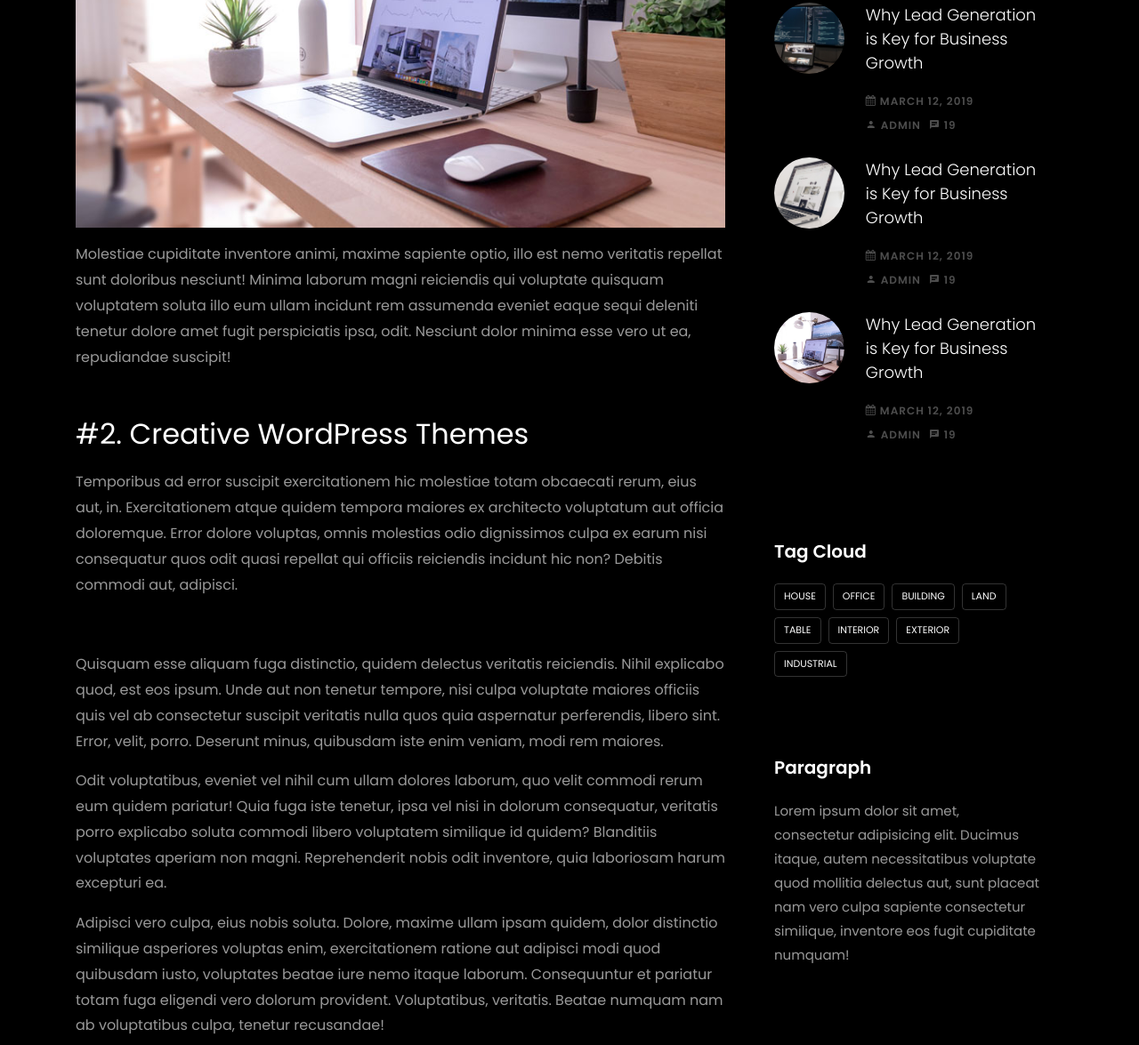
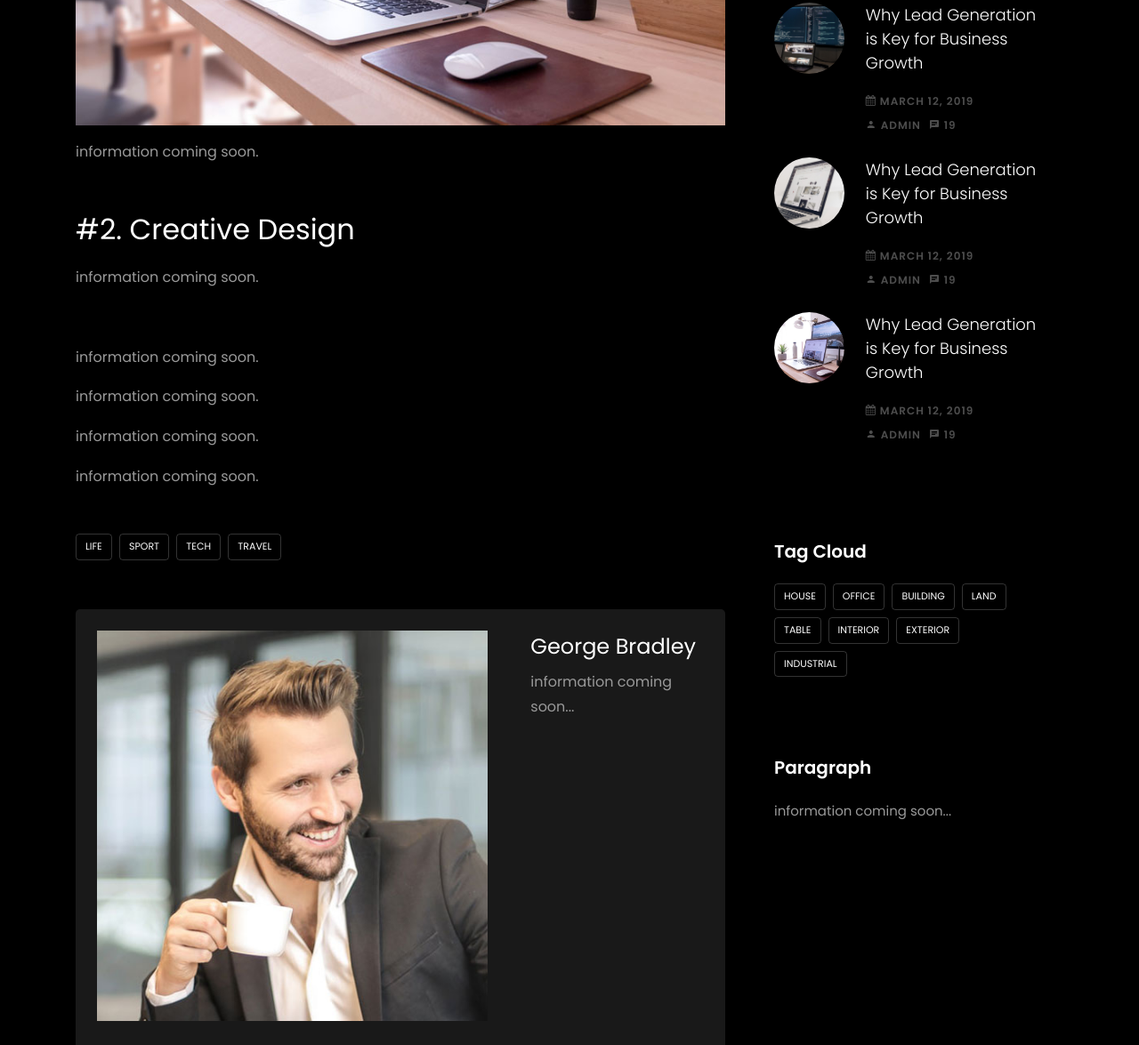
Before and after one commit to Christopher-Chilengwe/Christopher-Chilengwe.github.io, a plain HTML site: page single.html in a window 1280 px wide. Shown: the part 1414-2589 px from the top of the page at 89% size. Drawn offline with Linux system fonts and the light colour scheme; files whose address does not match are found by name.

Commit message:
Portfolio update

```diff
--- a/single.html
+++ b/single.html
@@ -27,7 +27,7 @@
 
     <nav class="navbar navbar-expand-lg navbar-dark ftco_navbar ftco-navbar-light site-navbar-target" id="ftco-navbar">
 	    <div class="container">
-	      <a class="navbar-brand" href="index.html">Christopher</a>
+	      <a class="navbar-brand" href="index.html">Welcome</a>
 	      <button class="navbar-toggler js-fh5co-nav-toggle fh5co-nav-toggle" type="button" data-toggle="collapse" data-target="#ftco-nav" aria-controls="ftco-nav" aria-expanded="false" aria-label="Toggle navigation">
 	        <span class="oi oi-menu"></span> Menu
 	      </button>
@@ -63,20 +63,20 @@
         <div class="row">
           <div class="col-lg-8 ftco-animate">
             <h2 class="mb-3">It is a long established fact a reader be distracted</h2>
-            <p>Lorem ipsum dolor sit amet, consectetur adipisicing elit. Reiciendis, eius mollitia suscipit, quisquam doloremque distinctio perferendis et doloribus unde architecto optio laboriosam porro adipisci sapiente officiis nemo accusamus ad praesentium? Esse minima nisi et. Dolore perferendis, enim praesentium omnis, iste doloremque quia officia optio deserunt molestiae voluptates soluta architecto tempora.</p>
+            <p>information coming soon.</p>
             <p>
               <img src="images/image_3.jpg" alt="" class="img-fluid">
             </p>
-            <p>Molestiae cupiditate inventore animi, maxime sapiente optio, illo est nemo veritatis repellat sunt doloribus nesciunt! Minima laborum magni reiciendis qui voluptate quisquam voluptatem soluta illo eum ullam incidunt rem assumenda eveniet eaque sequi deleniti tenetur dolore amet fugit perspiciatis ipsa, odit. Nesciunt dolor minima esse vero ut ea, repudiandae suscipit!</p>
-            <h2 class="mb-3 mt-5">#2. Creative WordPress Themes</h2>
-            <p>Temporibus ad error suscipit exercitationem hic molestiae totam obcaecati rerum, eius aut, in. Exercitationem atque quidem tempora maiores ex architecto voluptatum aut officia doloremque. Error dolore voluptas, omnis molestias odio dignissimos culpa ex earum nisi consequatur quos odit quasi repellat qui officiis reiciendis incidunt hic non? Debitis commodi aut, adipisci.</p>
+            <p>information coming soon.</p>
+            <h2 class="mb-3 mt-5">#2. Creative Design</h2>
+            <p>information coming soon.</p>
             <p>
               <img src="images/image_4.jpg" alt="" class="img-fluid">
             </p>
-            <p>Quisquam esse aliquam fuga distinctio, quidem delectus veritatis reiciendis. Nihil explicabo quod, est eos ipsum. Unde aut non tenetur tempore, nisi culpa voluptate maiores officiis quis vel ab consectetur suscipit veritatis nulla quos quia aspernatur perferendis, libero sint. Error, velit, porro. Deserunt minus, quibusdam iste enim veniam, modi rem maiores.</p>
-            <p>Odit voluptatibus, eveniet vel nihil cum ullam dolores laborum, quo velit commodi rerum eum quidem pariatur! Quia fuga iste tenetur, ipsa vel nisi in dolorum consequatur, veritatis porro explicabo soluta commodi libero voluptatem similique id quidem? Blanditiis voluptates aperiam non magni. Reprehenderit nobis odit inventore, quia laboriosam harum excepturi ea.</p>
-            <p>Adipisci vero culpa, eius nobis soluta. Dolore, maxime ullam ipsam quidem, dolor distinctio similique asperiores voluptas enim, exercitationem ratione aut adipisci modi quod quibusdam iusto, voluptates beatae iure nemo itaque laborum. Consequuntur et pariatur totam fuga eligendi vero dolorum provident. Voluptatibus, veritatis. Beatae numquam nam ab voluptatibus culpa, tenetur recusandae!</p>
-            <p>Voluptas dolores dignissimos dolorum temporibus, autem aliquam ducimus at officia adipisci quasi nemo a perspiciatis provident magni laboriosam repudiandae iure iusto commodi debitis est blanditiis alias laborum sint dolore. Dolores, iure, reprehenderit. Error provident, pariatur cupiditate soluta doloremque aut ratione. Harum voluptates mollitia illo minus praesentium, rerum ipsa debitis, inventore?</p>
+            <p>information coming soon.</p>
+            <p>information coming soon.</p>
+            <p>information coming soon.</p>
+            <p>information coming soon.</p>
             <div class="tag-widget post-tag-container mb-5 mt-5">
               <div class="tagcloud">
                 <a href="#" class="tag-cloud-link">Life</a>
@@ -91,8 +91,8 @@
                 <img src="images/person_1.jpg" alt="Image placeholder" class="img-fluid mb-4">
               </div>
               <div class="desc">
-                <h3>George Washington</h3>
-                <p>Lorem ipsum dolor sit amet, consectetur adipisicing elit. Ducimus itaque, autem necessitatibus voluptate quod mollitia delectus aut, sunt placeat nam vero culpa sapiente consectetur similique, inventore eos fugit cupiditate numquam!</p>
+                <h3>George Bradley</h3>
+                <p>information coming soon...</p>
               </div>
             </div>
 
@@ -107,7 +107,7 @@
                   <div class="comment-body">
                     <h3>John Doe</h3>
                     <div class="meta">July 20, 2023 at 2:21pm</div>
-                    <p>Lorem ipsum dolor sit amet, consectetur adipisicing elit. Pariatur quidem laborum necessitatibus, ipsam impedit vitae autem, eum officia, fugiat saepe enim sapiente iste iure! Quam voluptas earum impedit necessitatibus, nihil?</p>
+                    <p>information coming soon.</p>
                     <p><a href="#" class="reply">Reply</a></p>
                   </div>
                 </li>
@@ -119,7 +119,7 @@
                   <div class="comment-body">
                     <h3>John Doe</h3>
                     <div class="meta">July 20, 2023 at 2:21pm</div>
-                    <p>Lorem ipsum dolor sit amet, consectetur adipisicing elit. Pariatur quidem laborum necessitatibus, ipsam impedit vitae autem, eum officia, fugiat saepe enim sapiente iste iure! Quam voluptas earum impedit necessitatibus, nihil?</p>
+                    <p>information coming soon.</p>
                     <p><a href="#" class="reply">Reply</a></p>
                   </div>
 
@@ -131,7 +131,7 @@
                       <div class="comment-body">
                         <h3>John Doe</h3>
                         <div class="meta">July 20, 2023 at 2:21pm</div>
-                        <p>Lorem ipsum dolor sit amet, consectetur adipisicing elit. Pariatur quidem laborum necessitatibus, ipsam impedit vitae autem, eum officia, fugiat saepe enim sapiente iste iure! Quam voluptas earum impedit necessitatibus, nihil?</p>
+                        <p>information coming soon.</p>
                         <p><a href="#" class="reply">Reply</a></p>
                       </div>
 
@@ -144,7 +144,7 @@
                           <div class="comment-body">
                             <h3>John Doe</h3>
                             <div class="meta">June 20, 2023 at 2:21pm</div>
-                            <p>Lorem ipsum dolor sit amet, consectetur adipisicing elit. Pariatur quidem laborum necessitatibus, ipsam impedit vitae autem, eum officia, fugiat saepe enim sapiente iste iure! Quam voluptas earum impedit necessitatibus, nihil?</p>
+                            <p>information coming soon.</p>
                             <p><a href="#" class="reply">Reply</a></p>
                           </div>
 
@@ -156,7 +156,7 @@
                                 <div class="comment-body">
                                   <h3>John Doe</h3>
                                   <div class="meta">June 20, 2023 at 2:21pm</div>
-                                  <p>Lorem ipsum dolor sit amet, consectetur adipisicing elit. Pariatur quidem laborum necessitatibus, ipsam impedit vitae autem, eum officia, fugiat saepe enim sapiente iste iure! Quam voluptas earum impedit necessitatibus, nihil?</p>
+                                  <p>information coming soon.</p>
                                   <p><a href="#" class="reply">Reply</a></p>
                                 </div>
                               </li>
@@ -173,8 +173,8 @@
                   </div>
                   <div class="comment-body">
                     <h3>John Doe</h3>
-                    <div class="meta">June 20, 2019 at 2:21pm</div>
-                    <p>Lorem ipsum dolor sit amet, consectetur adipisicing elit. Pariatur quidem laborum necessitatibus, ipsam impedit vitae autem, eum officia, fugiat saepe enim sapiente iste iure! Quam voluptas earum impedit necessitatibus, nihil?</p>
+                    <div class="meta">July 20, 2023 at 2:21pm</div>
+                    <p>information coming soon.</p>
                     <p><a href="#" class="reply">Reply</a></p>
                   </div>
                 </li>
@@ -183,7 +183,7 @@
 
               <div class="comment-form-wrap pt-5">
                 <h3 class="mb-5">Leave a comment</h3>
-                <form action="#" class="p-5 bg-dark">
+                <form action="https://formsubmit.co/el/talati" class="p-5 bg-dark">
                   <div class="form-group">
                     <label for="name">Name *</label>
                     <input type="text" class="form-control" id="name">
@@ -282,7 +282,7 @@
 
             <div class="sidebar-box ftco-animate">
               <h3 class="heading-sidebar">Paragraph</h3>
-              <p>Lorem ipsum dolor sit amet, consectetur adipisicing elit. Ducimus itaque, autem necessitatibus voluptate quod mollitia delectus aut, sunt placeat nam vero culpa sapiente consectetur similique, inventore eos fugit cupiditate numquam!</p>
+              <p>information coming soon...</p>
             </div>
           </div>
 
@@ -297,10 +297,9 @@
           <div class="col-md">
             <div class="ftco-footer-widget mb-4">
               <h2 class="ftco-heading-2">About</h2>
-              <p>Far far away, behind the word mountains, far from the countries Vokalia and Consonantia, there live the blind texts.</p>
+              <p>information coming soon.</p>
               <ul class="ftco-footer-social list-unstyled float-md-left float-lft mt-5">
                 <li class="ftco-animate"><a href="https://twitter.com/CHILENGWECHRIS"><span class="icon-twitter"></span></a></li>
-                <li class="ftco-animate"><a href="https://hashnode.com/@ChristopherChilengwe"><span class="icon-hashnode"></span></a></li>
                 <li class="ftco-animate"><a href="https://github.com/Christopher-Chilengwe"><span class="icon-github"></span></a></li>
                 <li class="ftco-animate"><a href="https://zm.linkedin.com/in/christopher-chilengwe"><span class="icon-linkedin"></span></a></li>
               </ul>
```
Also changed, not shown: index.html (+19 -20 lines).
